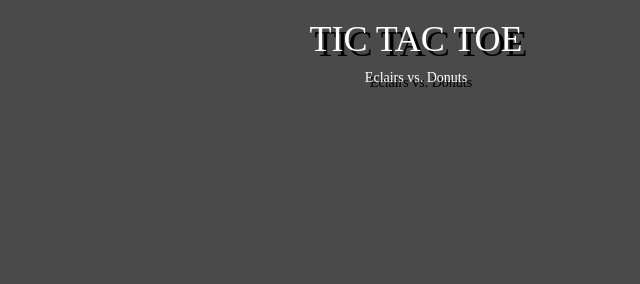
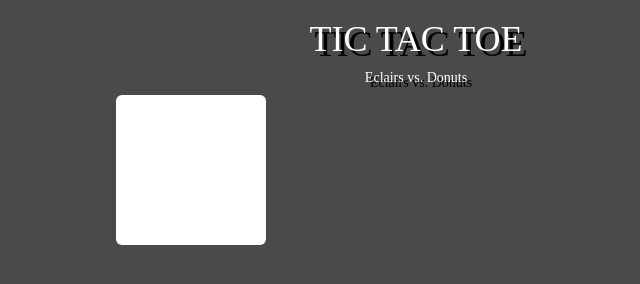
Before and after one commit to evturn/tictactoe-backbone, a plain HTML site: page index.html in a window 1280 px wide. Shown: the whole page, without its empty margins (224-864 px from the left). Drawn offline with Linux system fonts and the light colour scheme.

Commit message:
creating div without template from view

```diff
--- a/css/style.css
+++ b/css/style.css
@@ -2,7 +2,7 @@ body {
   background-color: #4a4a4a;
 }
 
-.test {
+.cell {
 	height: 150px;
 	width: 150px;
 	background-color: #fff;
--- a/js/main.js
+++ b/js/main.js
@@ -23,4 +23,4 @@ var wins = [
     [ 'c1', 'b2', 'a3' ]
 ];
 
-new AppView();
+new CellsView();
--- a/js/views/app-view.js
+++ b/js/views/app-view.js
@@ -1,10 +1,14 @@
-var AppView = Backbone.View.extend({
+var CellsView = Backbone.View.extend({
 	el: '#grid',
-	cellTemplate: _.template($('#cell-template').html()),
 	initialize: function() {
-		this.render();
+		this.cell();
 	},
-	render: function() {
+	cell: function() {
+		var view = new CellView();
+		$('#row-a').append(view.render().el);
+	},
+	grid: function() {
+		var row = 3;
 
-	},
+	}
 });
--- a/js/views/cell-view.js
+++ b/js/views/cell-view.js
@@ -1 +1,11 @@
-var CellView = Backbone.View.extend({});
+var CellView = Backbone.View.extend({
+	className: 'col-xs-12 col-sm-12 cell',
+	cellTemplate: _.template($('#cell-template').html()),
+	initialize: function() {
+		this.render();
+	},
+	render: function() {
+		this.$el.html(this.cellTemplate());
+		return this;
+	},
+});
```
